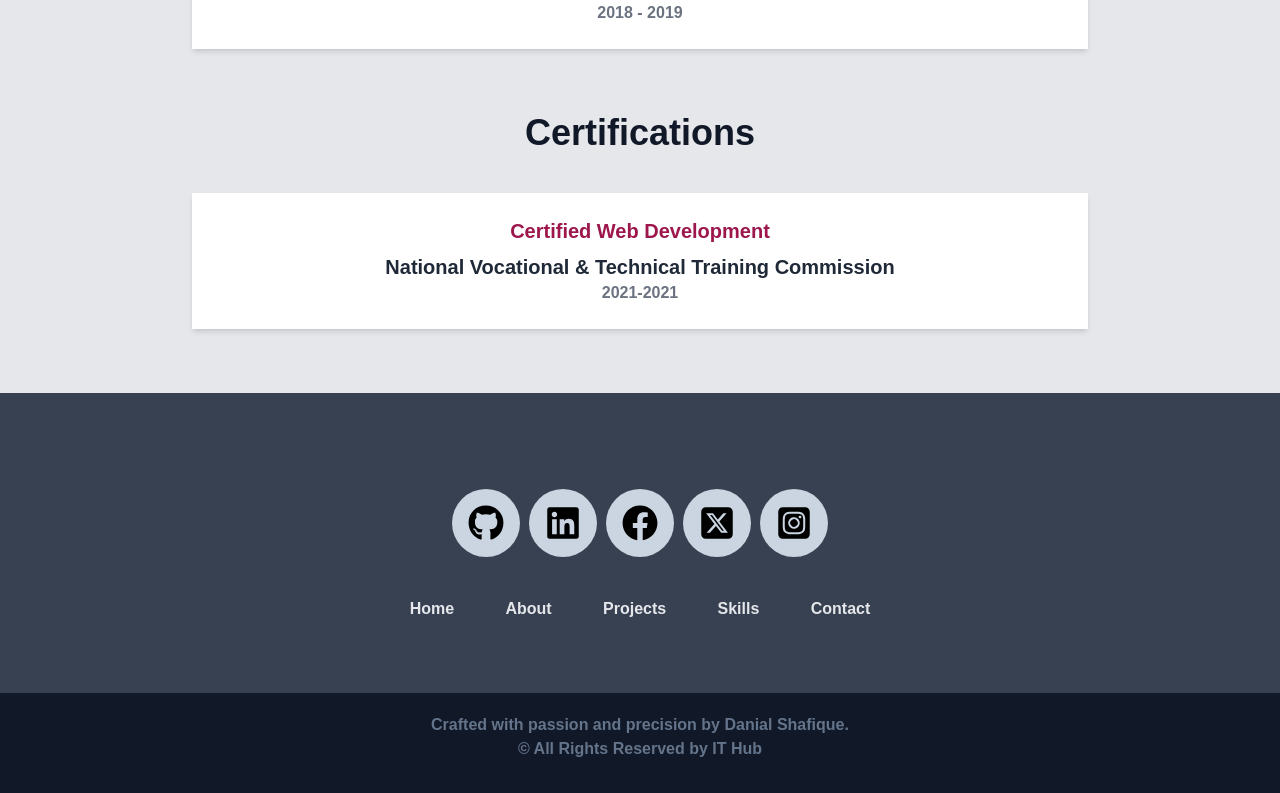
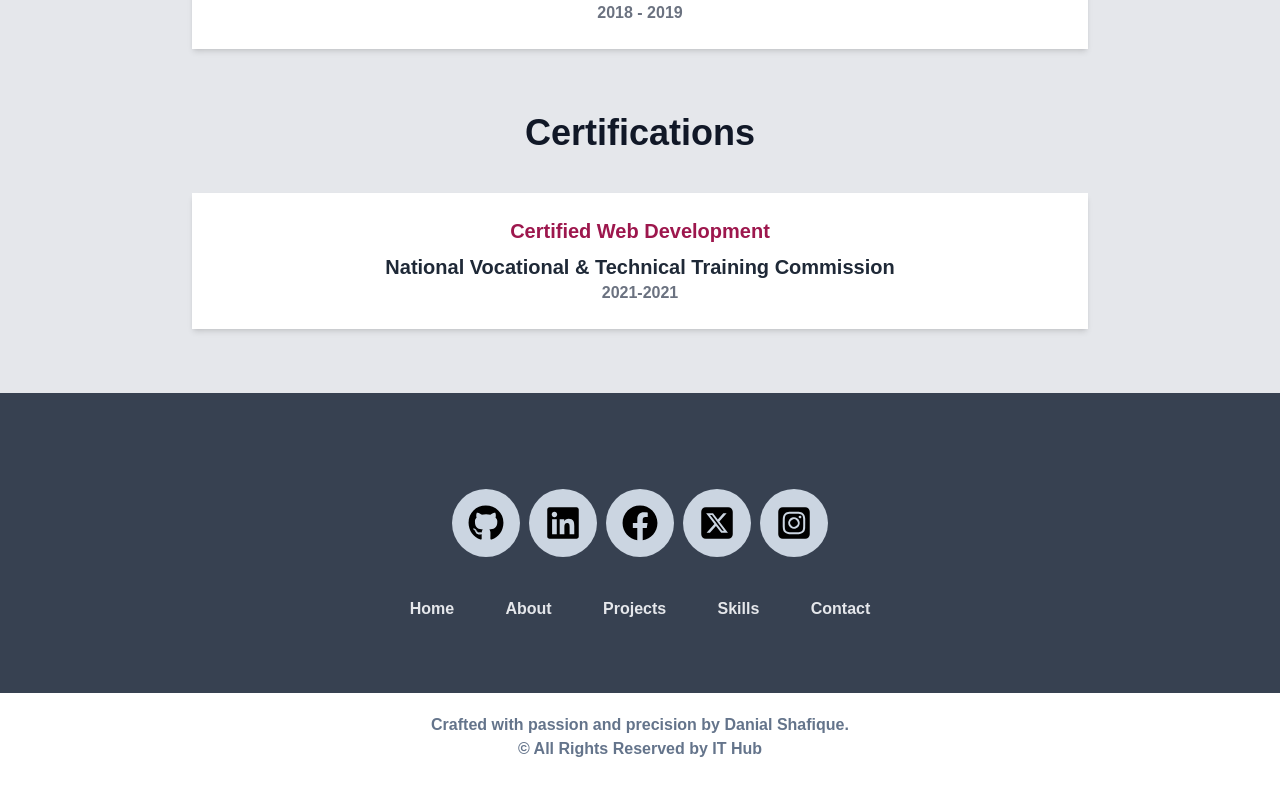
Before and after one commit to danialshafique/portfolio, a Next.js app in the folder Danial/: page /about in a window 1280 px wide. Shown: the part 1475-2268 px from the top of the page. Built offline with nearby package versions, Linux system fonts and the light colour scheme.

Commit message:
colo change

```diff
--- a/Danial/src/components/footer.tsx
+++ b/Danial/src/components/footer.tsx
@@ -59,7 +59,7 @@ const Footer = () => {
           <div className="text-gray-200 hover:border-b-[3px] hover:border-gray-200"><Link href="/contact">Contact</Link></div>
         </div>
       </div>
-        <div className='w-full overflow-hidden max-w-screen-2xl mx-auto h-[100px] bg-gray-900 justify-center text-center  lg:text-[16px] lg:font-semibold  text-slate-500 pt-5'>
+        <div className='w-full overflow-hidden max-w-screen-2xl mx-auto h-[100px] bg-white-900 justify-center text-center  lg:text-[16px] lg:font-semibold  text-slate-500 pt-5'>
         <p>Crafted with passion and precision by Danial Shafique.</p>
           <p>&copy; All Rights Reserved by <b>IT Hub</b></p>
         </div>
```
